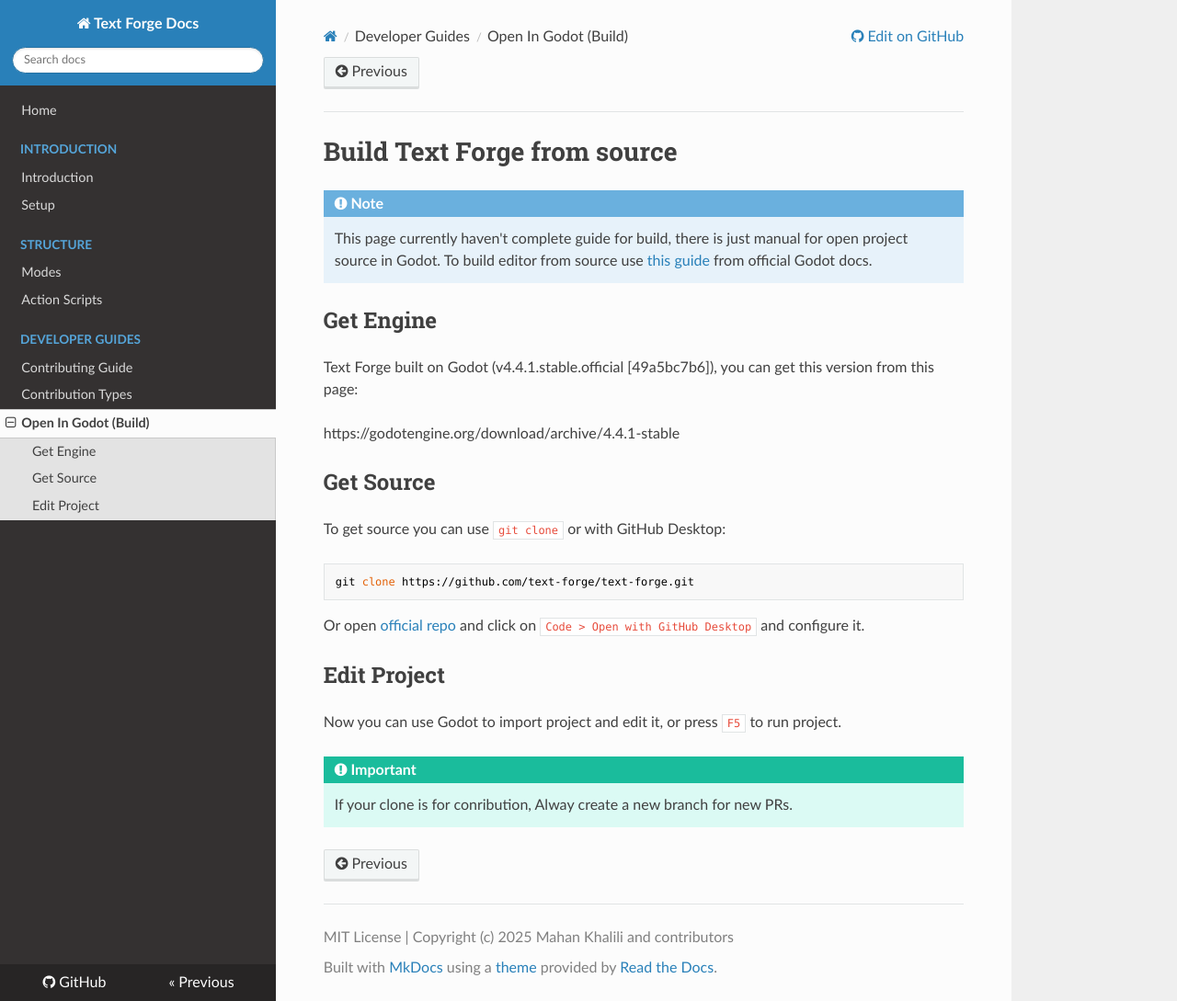
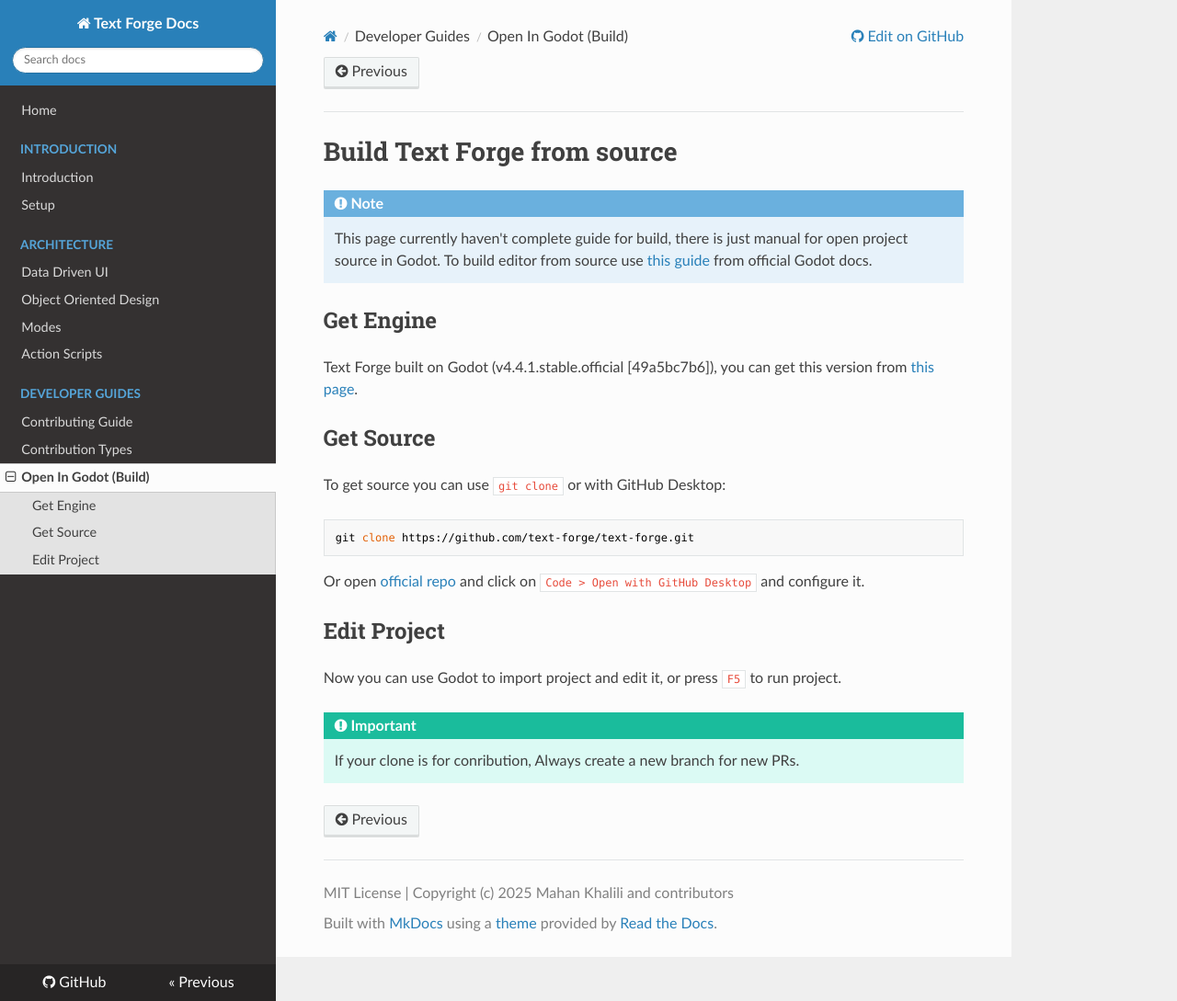
Before and after one commit to text-forge/docs, an MkDocs documentation site: the page built from docs/build.md, in a window 1280 px wide and 1089 px high. Shown: the whole window at 92% size. Built offline with MkDocs 1.6.1, drawn with Linux system fonts in a browser that asks for light colours; nearby versions of some CDN libraries; a script that is not in the unit is left out.

Commit message:
Update docs to: Add more pages to docs

```diff
--- a/docs/build.md
+++ b/docs/build.md
@@ -8,9 +8,7 @@
 
 ## Get Engine
 
-Text Forge built on Godot (v4.4.1.stable.official [49a5bc7b6]), you can get this version from this page:
-
-https://godotengine.org/download/archive/4.4.1-stable
+Text Forge built on Godot (v4.4.1.stable.official [49a5bc7b6]), you can get this version from [this page](https://godotengine.org/download/archive/4.4.1-stable).
 
 ## Get Source
 
@@ -26,4 +24,4 @@ Now you can use Godot to import project and edit it, or press `F5` to run projec
 
 !!! Important
 
-    If your clone is for conribution, Alway create a new branch for new PRs.
+    If your clone is for conribution, Always create a new branch for new PRs.
--- a/mkdocs.yml
+++ b/mkdocs.yml
@@ -24,9 +24,11 @@ nav:
   - Introduction:
       - Introduction: introduction.md
       - Setup: setup.md
-  - Structure:
-    - Modes: modes.md
-    - Action Scripts: action_scripts.md
+  - Architecture:
+      - Data Driven UI: data_driven_ui.md
+      - Object Oriented Design: object_oriented_design.md
+      - Modes: modes.md
+      - Action Scripts: action_scripts.md
   - Developer Guides:
       - Contributing Guide: contributing.md
       - Contribution Types: contribution_types.md
```
Also changed, not shown: docs/data_driven_ui.md (added, +30 -0 lines), docs/object_oriented_design.md (added, +18 -0 lines).
